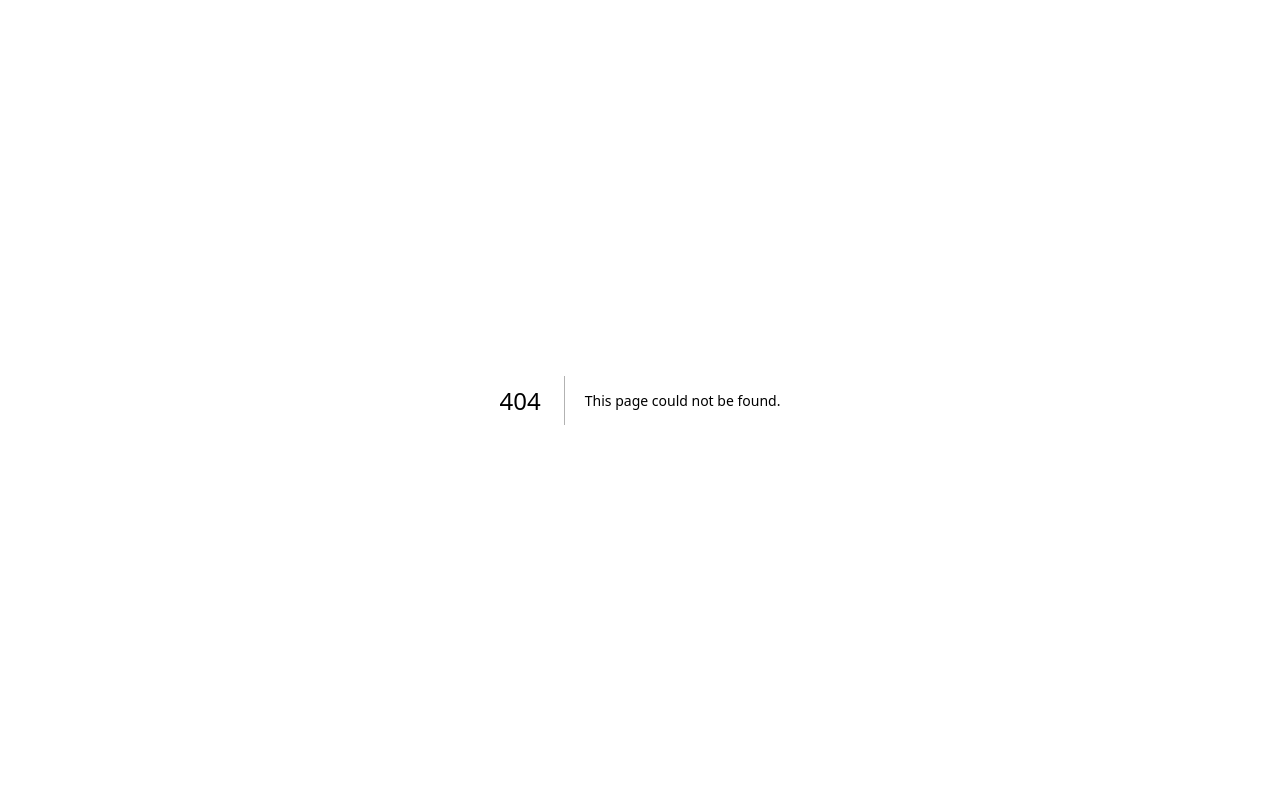
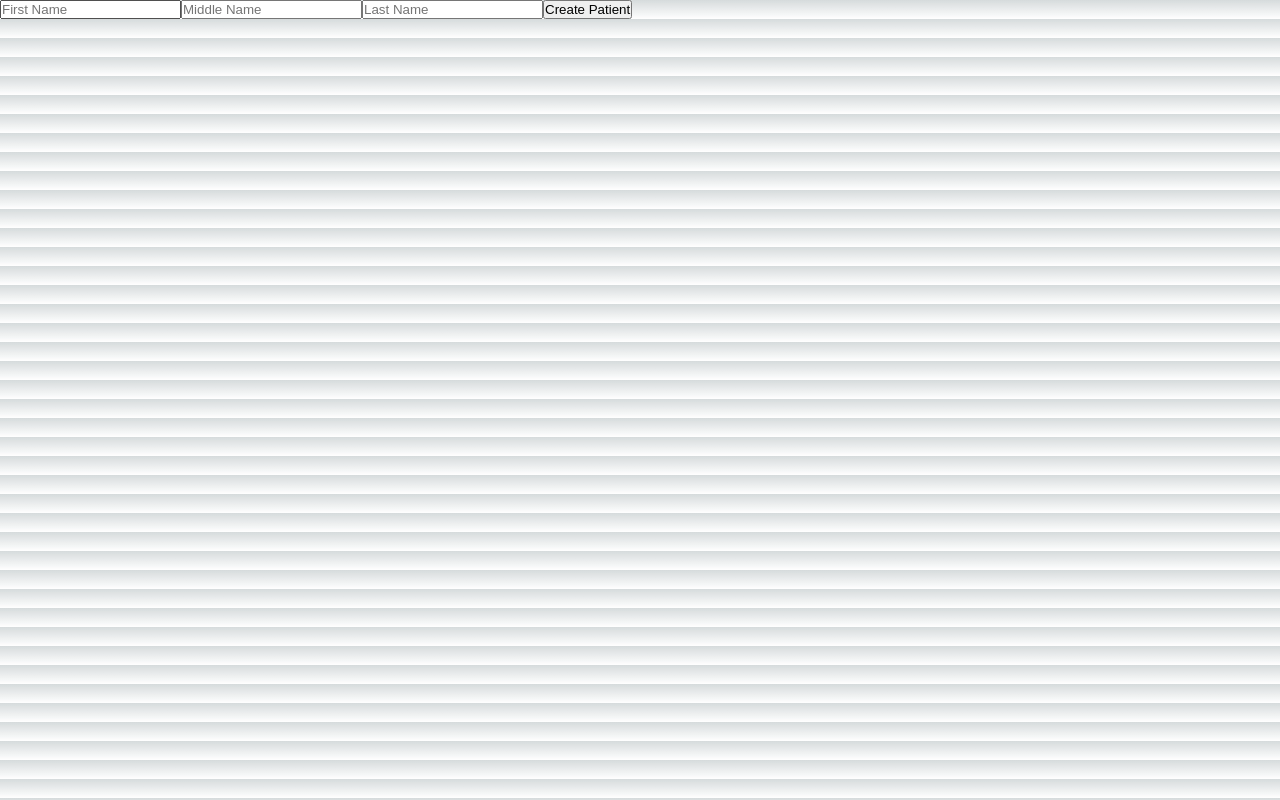
Before and after one commit to jameskorin/finni_test, a Next.js app: page /addpatient in a window 1280 px wide. Before the commit this address had no page. Built offline with nearby package versions, Linux system fonts and the light colour scheme.

Commit message:
started the patient adding form and the patient viewing table

```diff
--- /dev/null
+++ b/pages/addpatient.js
@@ -0,0 +1,24 @@
+import React, { useState } from 'react'
+
+export default function AddPatient() {
+
+    const [first, setFirst] = useState('');
+    const [middle, setMiddle] = useState('');
+    const [last, setLast] = useState('');
+
+    const addPatient =async ()=> {
+        console.log('here');
+    }
+
+    return <div>
+        <form onSubmit={e => {
+            e.preventDefault();
+            addPatient();
+        }}>
+            <input placeholder='First Name' onChange={e => setFirst(e.target.value)}/>
+            <input placeholder='Middle Name' onChange={e => setMiddle(e.target.value)}/>
+            <input placeholder='Last Name' onChange={e => setLast(e.target.value)}/>
+            <button type='submit'>Create Patient</button>
+        </form>
+    </div>
+}
--- a/pages/login.js
+++ b/pages/login.js
@@ -16,7 +16,7 @@ export default function Login() {
             password: password,
         });
         if(error === null)
-            router.push('/home');
+            router.push('/patients');
         else
             setErrorMessage(error.toString().substring('AuthAPIError: '.length));
     }
--- a/pages/signup.js
+++ b/pages/signup.js
@@ -16,7 +16,7 @@ export default function Signup() {
             password: password,
         });
         if(error === null)
-            router.push('/home');
+            router.push('/patients');
         else
             setErrorMessage(error.toString().substring('AuthAPIError: '.length));
     }
```
Also changed, not shown: pages/patients.js (added, +30 -0 lines).
